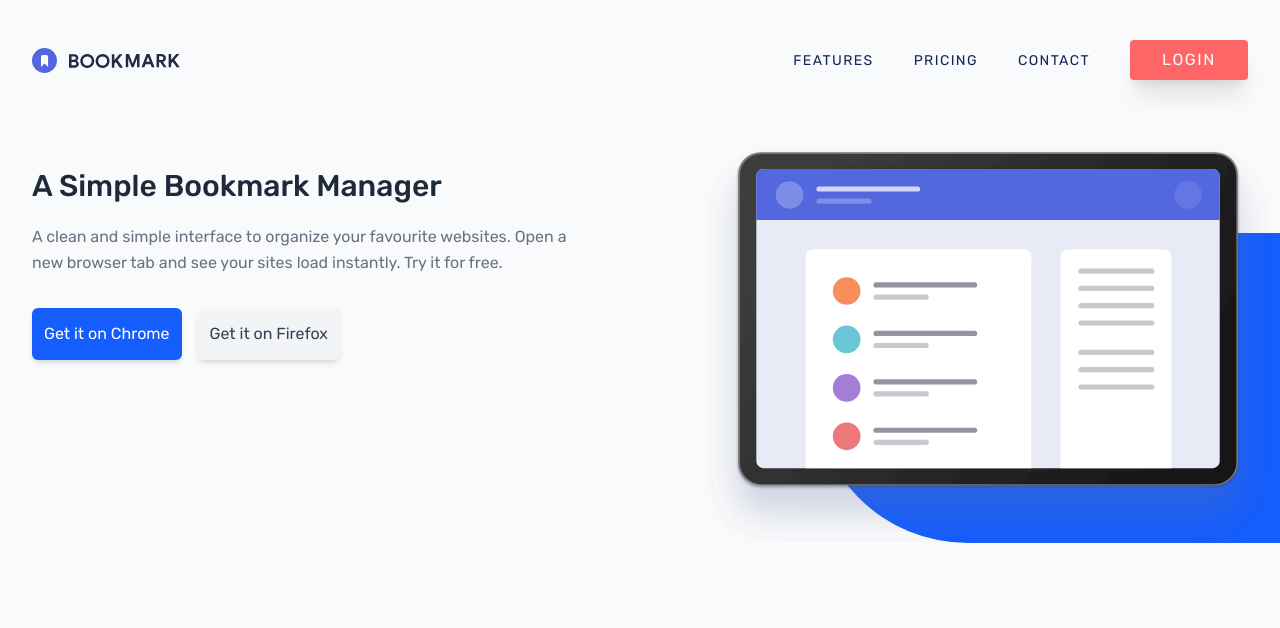
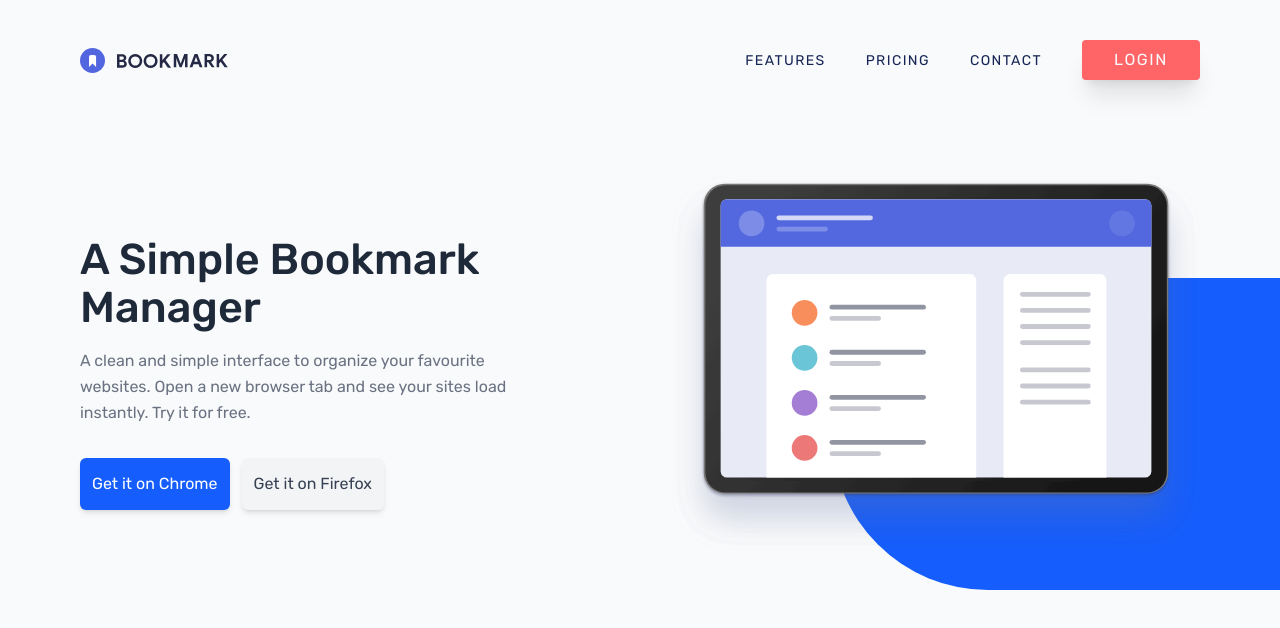
Before and after one commit to MARYAMTEE/bookmark-landing-page, a website: page index.html in a window 1280 px wide. Drawn offline with Linux system fonts and the light colour scheme.

Commit message:
update banner

```diff
--- a/css/style.css
+++ b/css/style.css
@@ -4,13 +4,12 @@
 @theme {
     --font-display: "Rubik", sans-serif;
 }
-
 /* button{
     @apply block;
 } */
 
 img{
-    @apply block max-w-full;
+
 }
 
 .nav__menu.toggle{
--- a/index.html
+++ b/index.html
@@ -14,7 +14,7 @@
 </head>
 <body class="bg-gray-50 pt-10 font-display">
     <header>
-        <div class="relative px-8 md:flex md:justify-between md:items-center">
+        <div class="relative px-8 sm:px-10 lg:px-20 md:flex md:justify-between md:items-center">
             <div class="flex justify-between md:inline-block">
                 <img src="./images/logo-bookmark.svg" alt="Logo image" />
                 <button type="button" aria-label="Hamburger Icon" class="open__menu md:hidden">
@@ -47,21 +47,22 @@
     </header>
 
     <main>
-        <div class="py-16 text-center md:text-left md:flex md:gap-6 lg:gap-16 justify-between md:flex-row-reverse">
-            <div class="relative px-2 md:flex-1 overflow-hidden">
-                <div class="absolute top-[20%] right-[-60%] w-[140%] h-[70%] bg-blue-600 rounded-l-full -z-10"></div>
+        <div class="relative py-16 text-center sm:px-4 lg:px-20  lg:py-24 sm:text-left sm:flex sm:justify-between lg:gap-16 sm:items-center sm:flex-row-reverse mx-auto">
+            <div class="relative px-2 sm:px-0 sm:flex-1 overflow-hidden">
 
-                <div class="mb-10 relative z-10">
-                    <img src="./images/illustration-hero.svg" class="w-full mx-auto" alt="Hero image of television" loading="lazy" decoding="async">
+                <div class="mb-10 relative z-10 sm:mb-0">
+                    <img src="./images/illustration-hero.svg" class="w-full max-w-md mx-auto sm:max-w-full" alt="Hero image of television" loading="lazy" decoding="async">
                 </div>
             </div>
 
-            <div class="px-8 mt-5 md:flex-1">
-                <h1 class="text-3xl font-medium text-gray-800 mb-4 relative z-10 leading-11">A Simple Bookmark Manager</h1>
-                <p class="text-gray-500 leading-relaxed mb-8 relative z-10">A clean and simple interface to organize your favourite websites. Open a new
+            <div class="absolute top-[17%] right-0 w-[80%] h-[30%] sm:w-[35%] sm:h-[45%] md:h-[55%] sm:top-[35%] bg-blue-600 rounded-l-full -z-10"></div>
+
+            <div class="px-8 mt-5 sm:flex-1 sm:px-0">
+                <h1 class="text-3xl md:text-4xl lg:text-[2.7rem] font-medium text-gray-800 mb-4 relative z-10 md:max-w-md leading-snug lg:leading-12">A Simple Bookmark Manager</h1>
+                <p class="text-gray-500 leading-relaxed mb-8 relative z-10 lg:max-w-md">A clean and simple interface to organize your favourite websites. Open a new
                 browser tab and see your sites load instantly. Try it for free.</p>
 
-                <div class="flex gap-4 items-center relative z-10">
+                <div class="flex items-center justify-center gap-4 sm:gap-3 sm:justify-start relative z-10">
                     <a href="#" class="bg-blue-600 text-white px-3 py-3.5 rounded-md shadow-md hover:bg-blue-700 transition">Get it on Chrome</a>
                     <a href="#" class="bg-gray-100 text-gray-700 px-3 py-3.5 rounded-md shadow-md hover:bg-gray-200 transition">Get it on Firefox</a>
                 </div>
```
Also changed, not shown: css/output.css.
